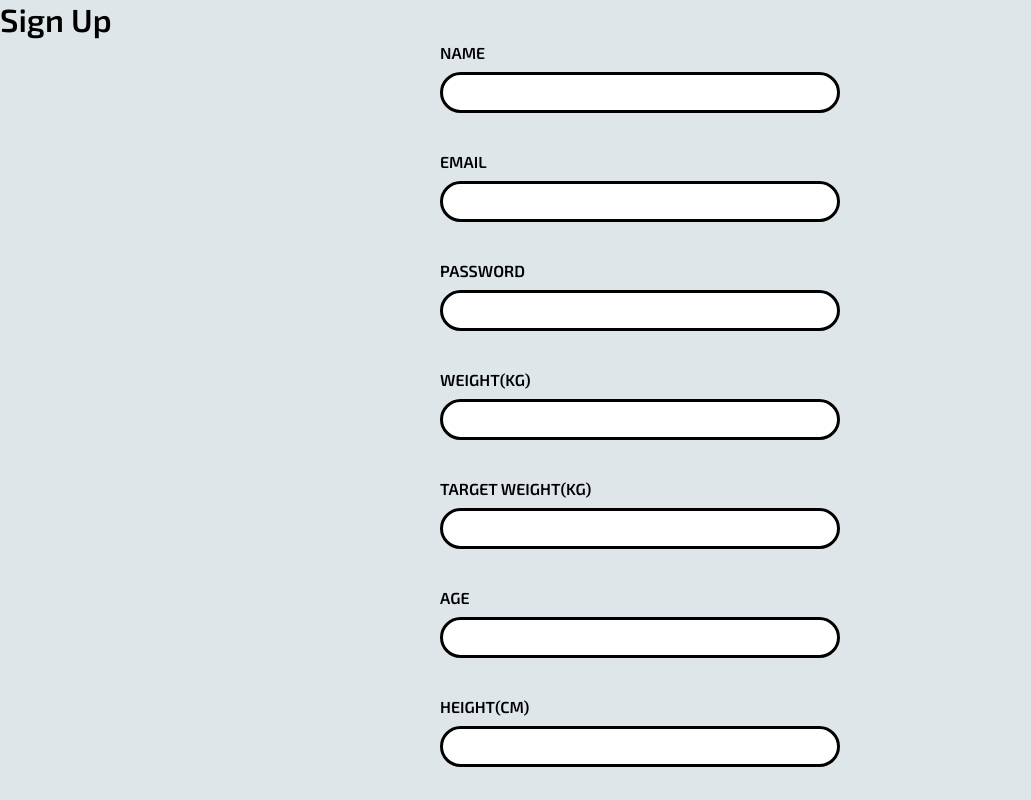
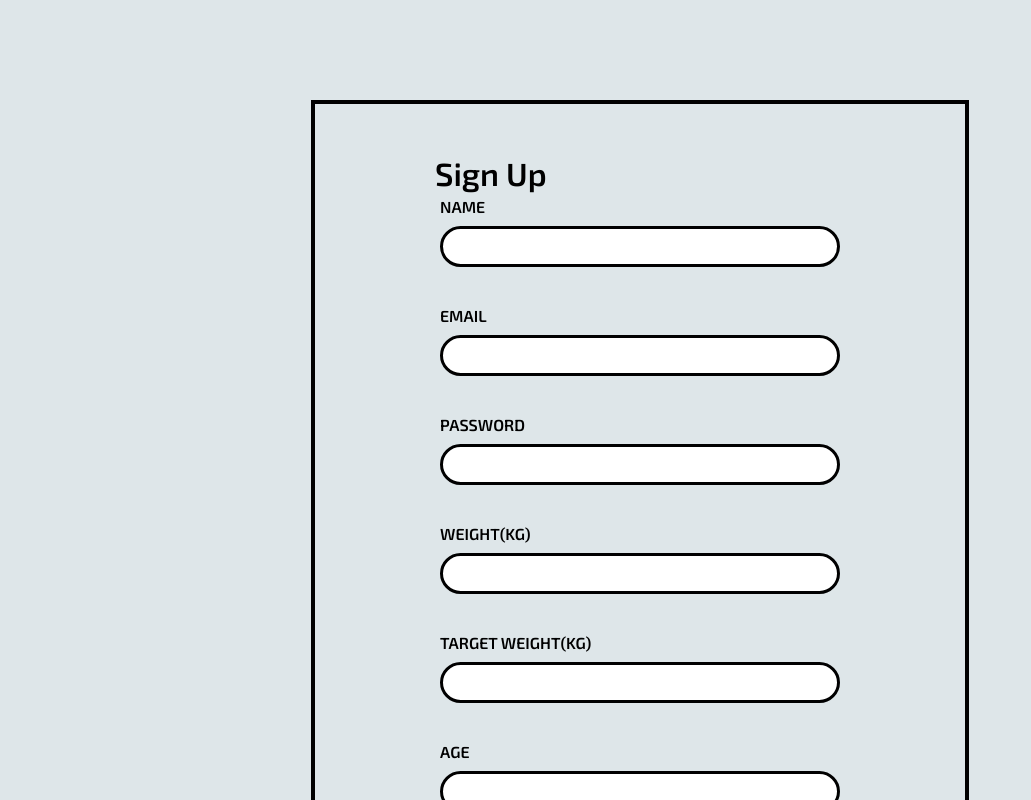
Before and after one commit to ZacPJ/Fitness-Website, a React (Create React App) app: page /SignUp in a window 1280 px wide. Shown: the top 800 px of the page, without its empty margins (0-1031 px from the left). Built offline with nearby package versions, Linux system fonts and the light colour scheme; no server answers.

Commit message:
signup CSS

```diff
--- a/src/pages/SignUp.css
+++ b/src/pages/SignUp.css
@@ -0,0 +1,19 @@
+.mainFlex{
+    display: flex;
+    flex-direction: column;
+    align-items: center;
+    height: auto;
+    justify-content: center;
+    margin-top:100px;
+}
+.innerFlex{
+    display: flex;
+    height: auto;
+}
+.innerDiv{
+    padding: 50px;
+    border-style: solid;
+    border-width: 4px;
+    padding-left: 120px;
+    padding-right:120px;
+}
--- a/src/pages/SignUp.js
+++ b/src/pages/SignUp.js
@@ -17,11 +17,15 @@ function SignUpFunc() {
         await window.location.reload(false);
     }
     return (
-        <div>
+        <div className = "mainFlex">
+            <div className = "innerDiv">
+            <div className="innerFlex">
+
+
             <h1>Sign Up</h1>
 
-
-
+            </div>
+            <div className="innerFlex">
             {!user ?
                 <div>
                     <SignUp setter={setUser} />
@@ -34,6 +38,8 @@ function SignUpFunc() {
                     <Routes><Route exact path="/Home" element={<Home />} /></Routes>
                 </div>
             }
+            </div>
+        </div>
         </div>
     )
 }
--- a/src/pages/Userprofile.css
+++ b/src/pages/Userprofile.css
@@ -1,7 +1,6 @@
 .updatebutton {
     margin-left: 22px;
 }
-
 .deletebutton {
     position: absolute;
     right: 0;
```
